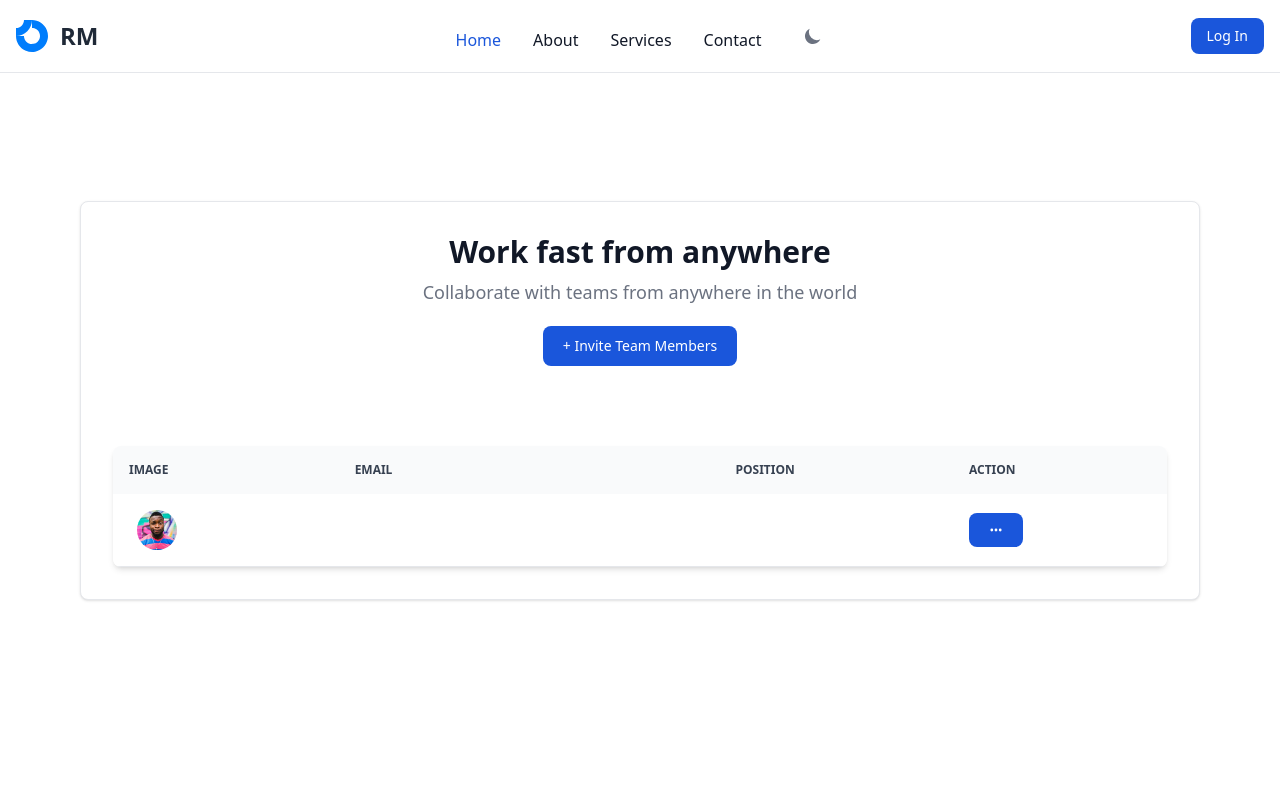
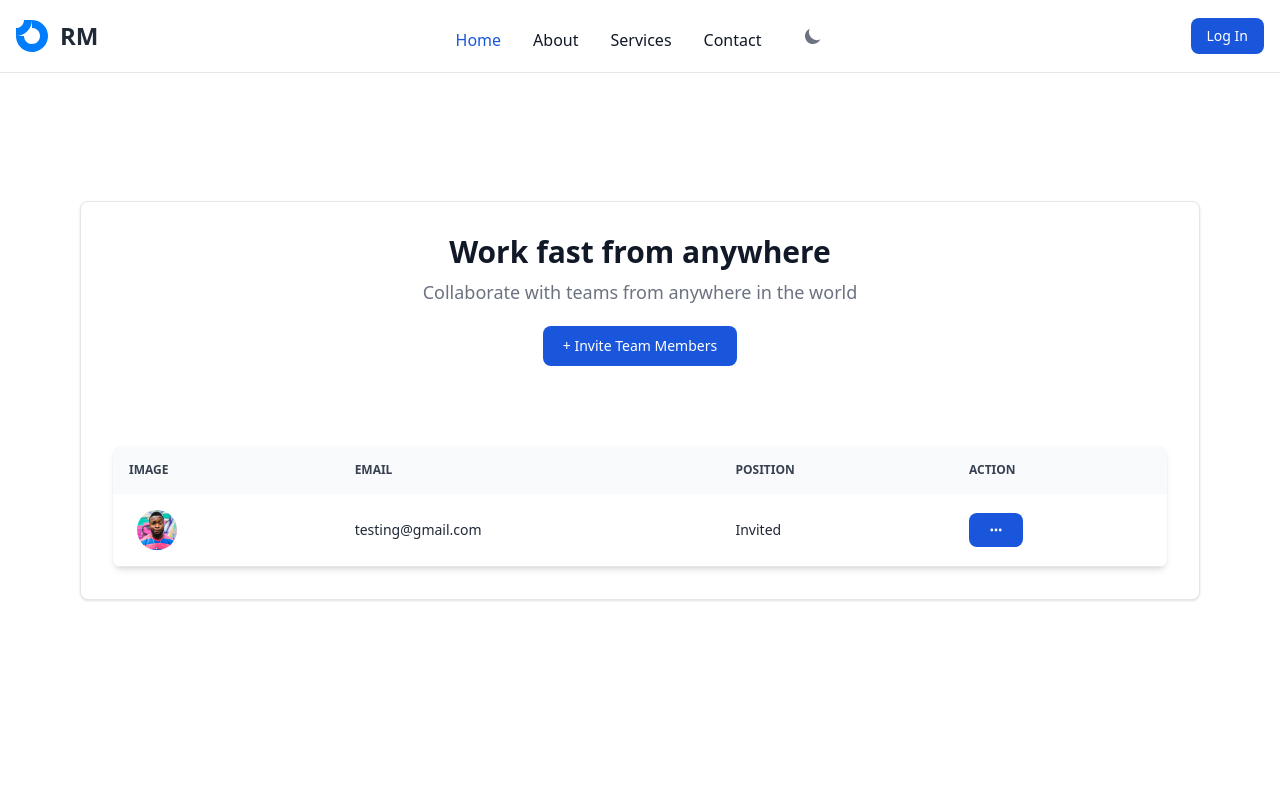
Before and after one commit to patrickiyiakimo/retro-manager, a React (Create React App) app: page /inviteteam in a window 1280 px wide. Shown: the top 800 px of the page. Built offline with nearby package versions, Linux system fonts and the light colour scheme.

Commit message:
applied the right text

```diff
--- a/src/pages/invites/InvitesTable.tsx
+++ b/src/pages/invites/InvitesTable.tsx
@@ -36,9 +36,9 @@ export default function InvitesTable() {
                 <div className="ps-3"></div>
               </th>
               <td className="px-6 py-4">
-                <div className="font-normal text-white">testing@gmail.com</div>
+                <div className="font-normal text-gray-800 dark:text-white">testing@gmail.com</div>
               </td>
-              <td className="px-6 py-4">Invited</td>
+              <td className="px-6 py-4 text-gray-800 dark:text-white">Invited</td>
               {/* <td className="px-6 py-4">Invited</td> */}
               <td className="px-6 py-4">
                <InviteEditModal />
```
